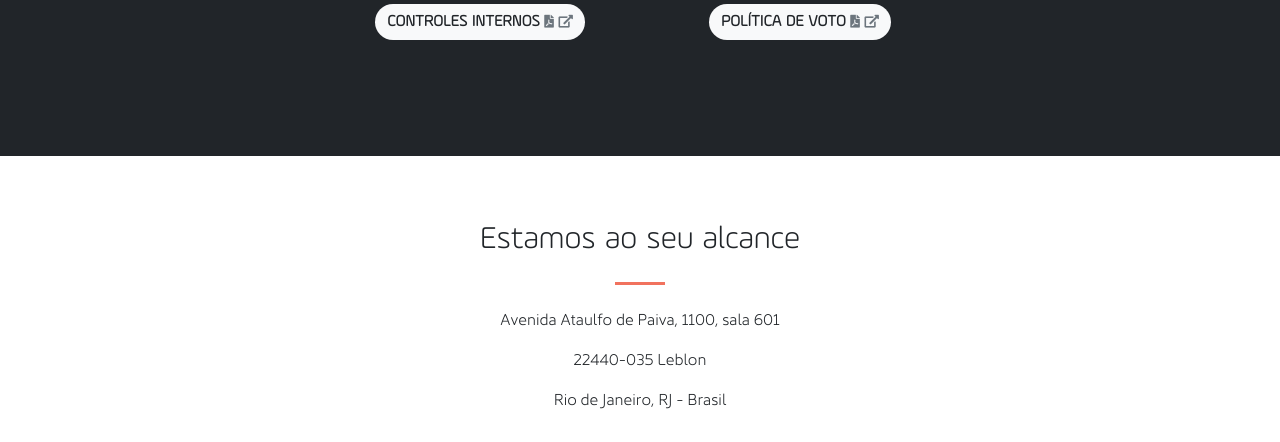
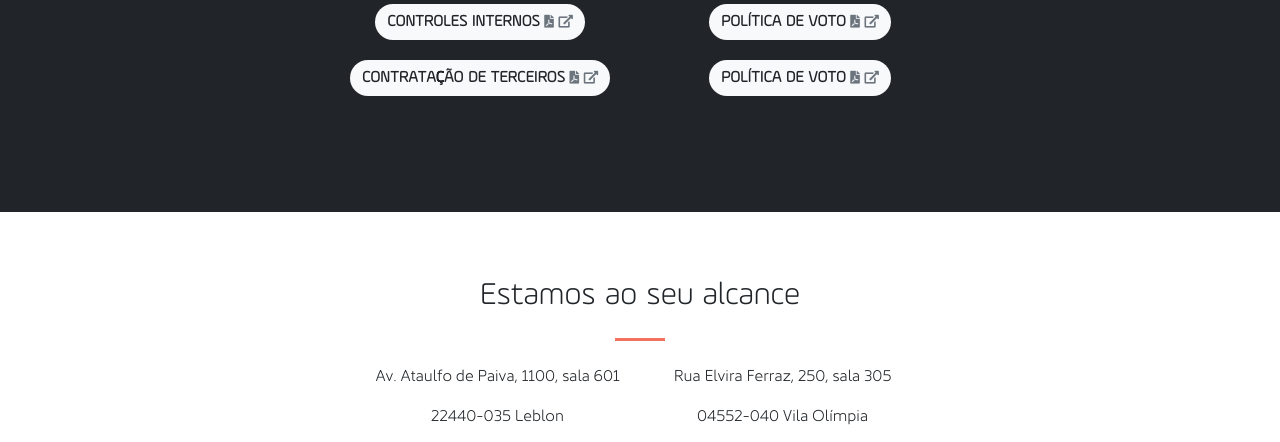
Before and after one commit to NaviCapital/navi.com.br, a plain HTML site: page index.html in a window 1280 px wide. Shown: the part 3280-3722 px from the top of the page. Drawn offline with Linux system fonts and the light colour scheme; files whose address does not match are found by name.

Commit message:
novos arquivos e endereço SP

```diff
--- a/index.html
+++ b/index.html
@@ -333,6 +333,21 @@
             </a>
           </div>
         </div>
+
+        <div class="row justify-content-center">
+          <div class="col-xl-3 col-md-12 div-Documents">
+            <a class="btn btn-light sr-button" href="files/Politica%20de%20Seleção%20Contratação%20e%20Monitoramento%20de%20Terceiros.pdf" target="_blank">Contratação de Terceiros
+              <i class="fas fa-file-pdf small text-muted"></i>
+              <i class="fas fa-external-link-alt small text-muted"></i>
+            </a>
+          </div>
+          <div class="col-xl-3 col-md-12 div-Documents">
+            <a class="btn btn-light sr-button" href="files/Politica%20de%20Segurança%20da%20Informação%20e%20Segurança%20Cibernética.pdf" target="_blank">Política de Voto
+              <i class="fas fa-file-pdf small text-muted"></i>
+              <i class="fas fa-external-link-alt small text-muted"></i>
+            </a>
+          </div>
+        </div>
           <br>
           <br>
           <br>
@@ -347,10 +362,19 @@
           <div class="col-lg-8 mx-auto text-center">
             <h2 class="section-heading">Estamos ao seu alcance</h2>
             <hr class="my-4">
-            <p>Avenida Ataulfo de Paiva, 1100, sala 601</p>
-            <p>22440-035 Leblon</p>
-            <p class="mb-5">Rio de Janeiro, RJ - Brasil</p>
           </div>
+        </div>
+        <div class="row">
+            <div class="col-lg-3 ml-auto text-center">
+              <p>Av. Ataulfo de Paiva, 1100, sala 601</p>
+              <p>22440-035 Leblon</p>
+              <p>Rio de Janeiro, RJ - Brasil</p>
+            </div>
+            <div class="col-lg-3 mr-auto text-center">
+              <p>Rua Elvira Ferraz, 250, sala 305</p>
+              <p>04552-040 Vila Olímpia</p>
+              <p>São Paulo, SP - Brasil</p>
+            </div>
         </div>
         <div class="row">
           <div class="col-lg-3 ml-auto text-center">
```
Also changed, not shown: 3 other files.
